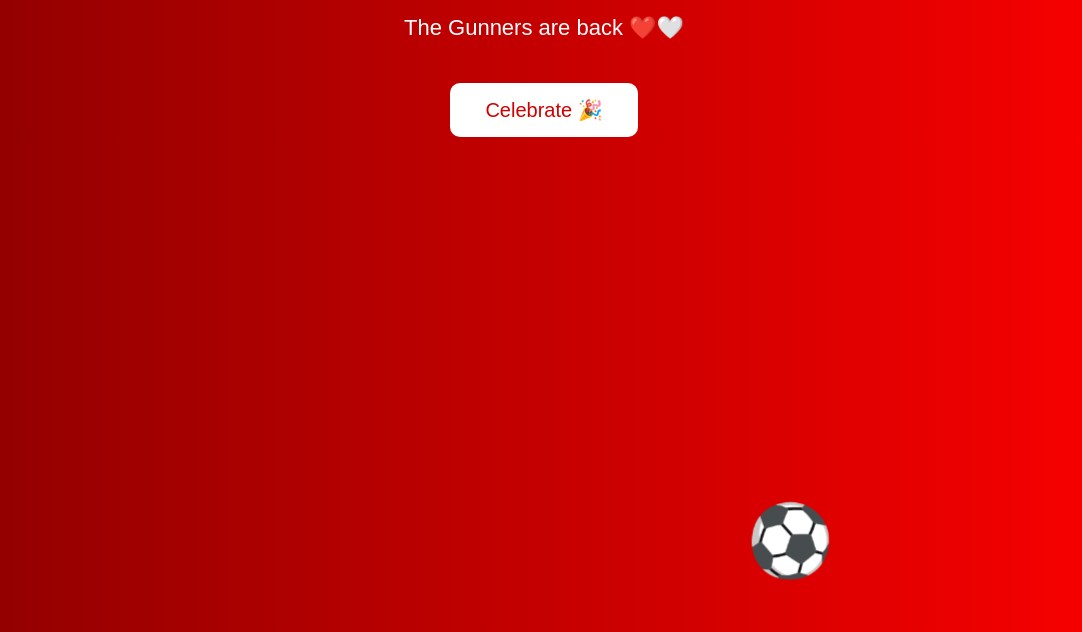
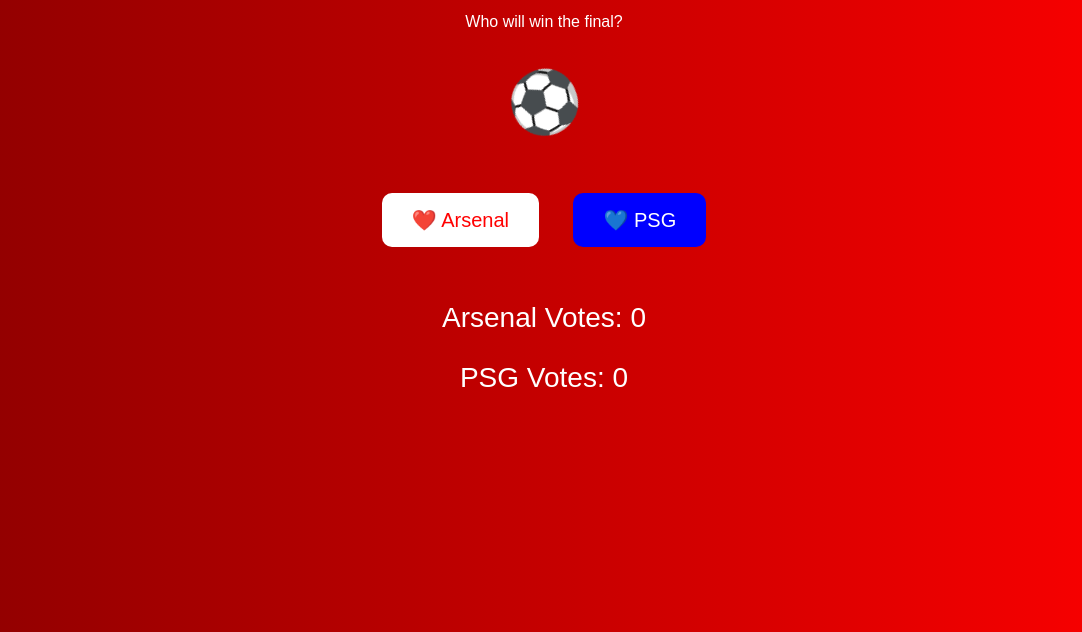
Before and after one commit to oyin8040/backend-app, a website: page public/index.html in a window 1280 px wide. Shown: the part 168-800 px from the top of the page, without its empty margins (96-1178 px from the left). Drawn offline with Linux system fonts and the light colour scheme.

Commit message:
Update index.html

```diff
--- a/public/index.html
+++ b/public/index.html
@@ -4,59 +4,64 @@
 <meta charset="UTF-8">
 <meta name="viewport" content="width=device-width, initial-scale=1.0">
 
-<title>Arsenal Final</title>
+<title>Football Voting App</title>
 
 <style>
 
 body{
     margin:0;
-    overflow:hidden;
+    font-family:Arial;
     background:linear-gradient(to right,#8B0000,#ff0000);
-    font-family:Arial;
     color:white;
     text-align:center;
 }
 
 .container{
-    margin-top:100px;
+    padding-top:80px;
 }
 
 h1{
-    font-size:45px;
+    font-size:40px;
 }
 
-p{
-    font-size:22px;
+.vote-box{
+    margin-top:40px;
 }
 
 button{
-    padding:15px 35px;
-    font-size:20px;
+    padding:15px 30px;
+    margin:15px;
     border:none;
     border-radius:10px;
+    font-size:20px;
     cursor:pointer;
+}
+
+.arsenal{
     background:white;
-    color:#d00000;
+    color:red;
+}
+
+.psg{
+    background:blue;
+    color:white;
+}
+
+.result{
+    margin-top:40px;
+    font-size:28px;
+}
+
+.ball{
+    font-size:60px;
+    animation:spin 3s linear infinite;
+    display:inline-block;
     margin-top:20px;
 }
 
-.ball{
-    position:absolute;
-    bottom:50px;
-    left:-100px;
-    font-size:70px;
-    animation:roll 8s linear infinite;
-}
-
-@keyframes roll{
-    0%{
-        left:-100px;
-        transform:rotate(0deg);
-    }
-
+@keyframes spin{
     100%{
-        left:110%;
-        transform:rotate(720deg);
+        transform:rotate(360deg);
     }
 }
 
@@ -67,22 +72,47 @@
 
 <div class="container">
 
-<h1>⚽ Arsenal is in the Champions League Final 🔥</h1>
+<h1>⚽ Champions League Final Voting App 🔥</h1>
 
-<p>The Gunners are back ❤️🤍</p>
+<p>Who will win the final?</p>
 
-<button onclick="celebrate()">
-Celebrate 🎉
+<div class="ball">⚽</div>
+
+<div class="vote-box">
+
+<button class="arsenal" onclick="voteArsenal()">
+❤️ Arsenal
+</button>
+
+<button class="psg" onclick="votePSG()">
+💙 PSG
 </button>
 
 </div>
 
-<div class="ball">⚽</div>
+<div class="result">
+
+<p>Arsenal Votes: <span id="arsenalVotes">0</span></p>
+
+<p>PSG Votes: <span id="psgVotes">0</span></p>
+
+</div>
+
+</div>
 
 <script>
 
-function celebrate(){
-    alert("Come On Arsenal ❤️🤍");
+let arsenal = 0;
+let psg = 0;
+
+function voteArsenal(){
+    arsenal++;
+    document.getElementById("arsenalVotes").innerText = arsenal;
+}
+
+function votePSG(){
+    psg++;
+    document.getElementById("psgVotes").innerText = psg;
 }
 
 </script>
```
